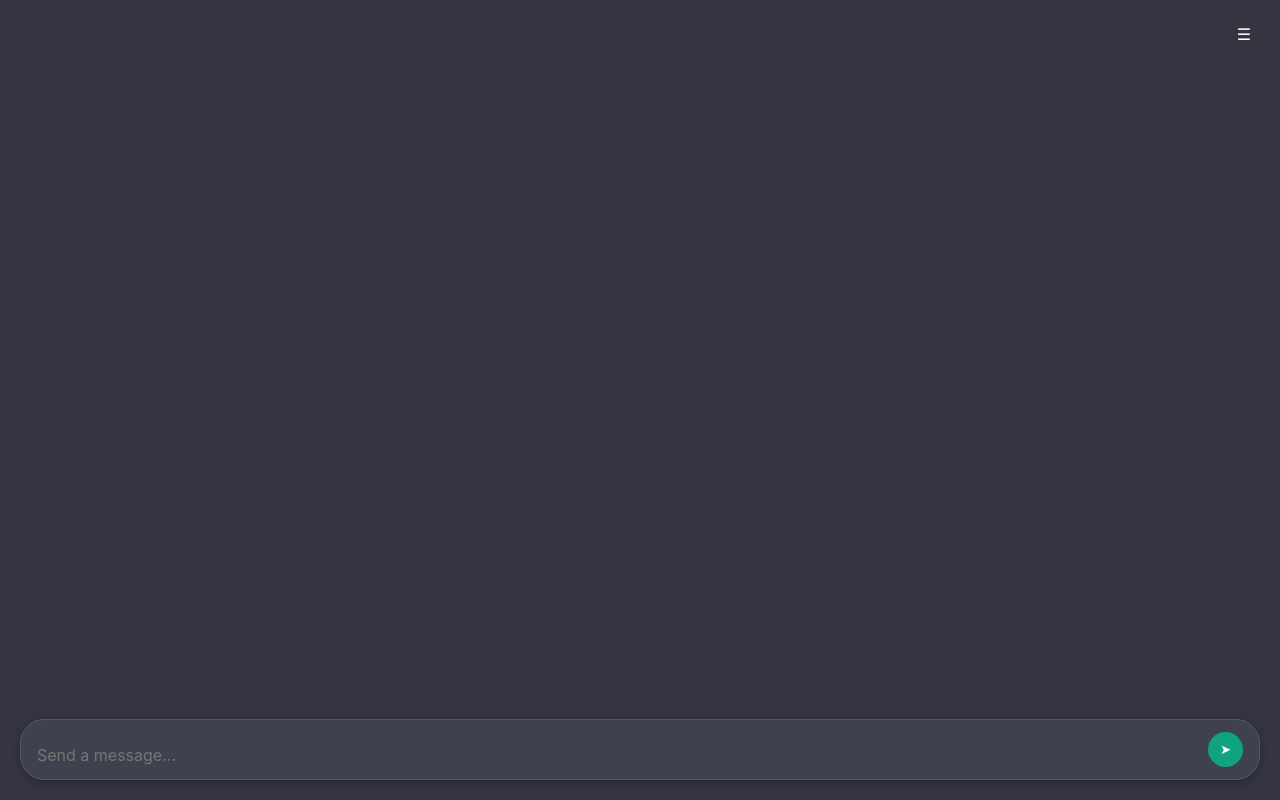
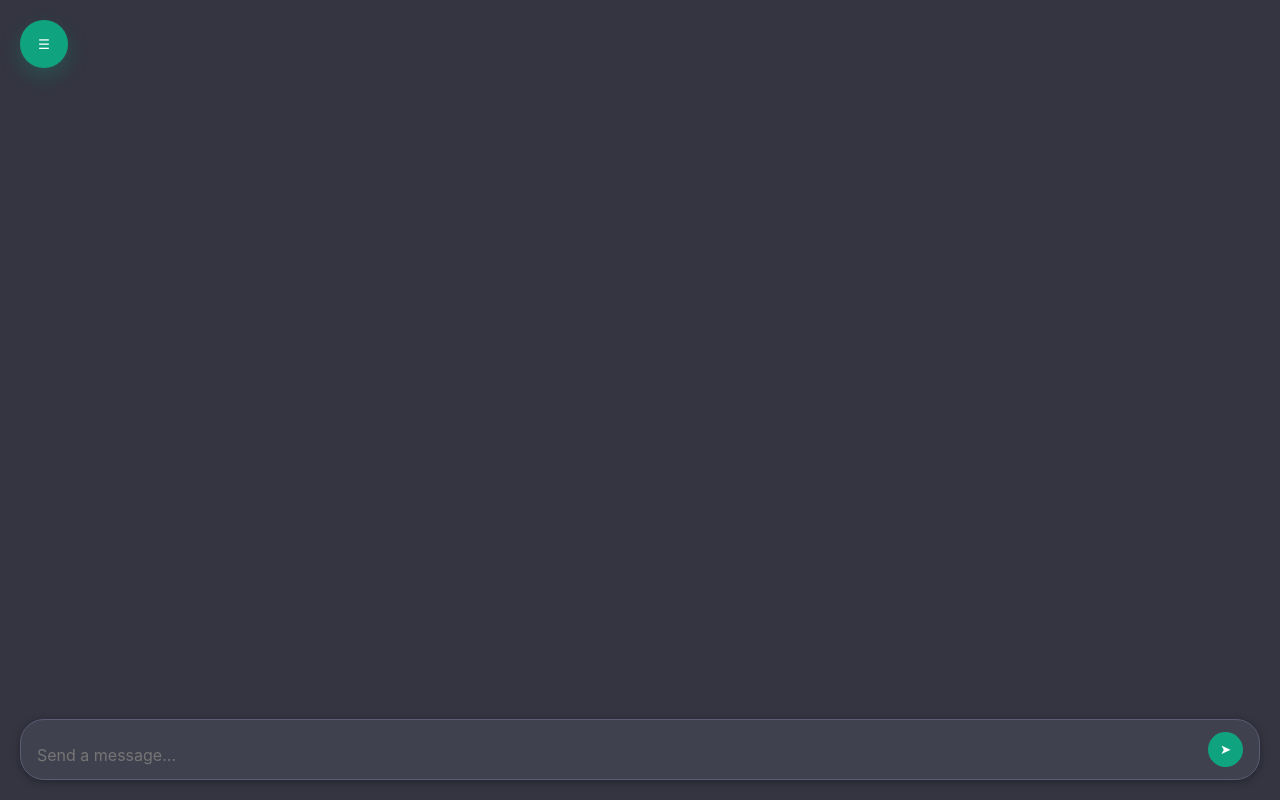
Before and after one commit to Shashi9298/mini-chatgpt-backend, a React (Create React App) app in the folder chat-ui/: page / in a window 1280 px wide. Both pictures are taken after a click on the button "Toggle sidebar". Built offline with nearby package versions, Linux system fonts and the light colour scheme.

Commit message:
fix: sidebar ux and chat focus improvements

```diff
--- a/chat-ui/src/App.js
+++ b/chat-ui/src/App.js
@@ -321,6 +321,9 @@ function App() {
     }
 
     setInput("");
+    if (textareaRef.current) {
+      textareaRef.current.style.height = "24px";
+    }
     setLoading(false);
   };
 
@@ -462,6 +465,16 @@ function App() {
             <div style={stylesToUse.sidebarTitle}>MiniGPT</div>
             <div style={stylesToUse.sidebarSubtitle}>Conversational AI</div>
           </div>
+          <div style={{ display: "flex", gap: "8px", alignItems: "center", marginLeft: "auto" }}>
+            <button
+              type="button"
+              aria-label="Toggle sidebar"
+              title="Toggle sidebar"
+              onClick={() => setSidebarOpen((prev) => !prev)}
+              style={styles.themeToggleBtn}
+            >
+              ☰
+            </button>
             <button
               type="button"
               aria-label="Toggle theme"
@@ -471,6 +484,7 @@ function App() {
             >
               {theme === "light" ? "🌙" : "☀️"}
             </button>
+          </div>
         </div>
 
         <button
@@ -510,12 +524,20 @@ function App() {
                 setActiveChatId(session.id);
                 setTypingChatId(null);
                 shouldAutoScrollRef.current = true;
+                if (textareaRef.current) {
+                  textareaRef.current.style.height = "24px";
+                  textareaRef.current.focus();
+                }
               }}
               onKeyDown={(e) => {
                 if (e.key === "Enter" || e.key === " ") {
                   setActiveChatId(session.id);
                   setTypingChatId(null);
                   shouldAutoScrollRef.current = true;
+                  if (textareaRef.current) {
+                    textareaRef.current.style.height = "24px";
+                    textareaRef.current.focus();
+                  }
                 }
               }}
             >
@@ -576,17 +598,33 @@ function App() {
 
       {/* Main */}
       <div style={styles.main}>
-        <div style={{ display: "flex", alignItems: "center", padding: "20px 20px 0", gap: "8px" }}>
+        {!sidebarOpen && (
           <button
             type="button"
-            aria-label="Toggle sidebar"
-            title="Toggle sidebar"
-            onClick={() => setSidebarOpen((prev) => !prev)}
-            style={styles.themeToggleBtn}
+            aria-label="Open sidebar"
+            title="Open sidebar"
+            onClick={() => setSidebarOpen(true)}
+            style={{
+              position: "fixed",
+              top: "20px",
+              left: "20px",
+              width: "48px",
+              height: "48px",
+              borderRadius: "50%",
+              backgroundColor: "#10a37f",
+              color: "#ffffff",
+              border: "none",
+              cursor: "pointer",
+              zIndex: 1000,
+              display: "flex",
+              alignItems: "center",
+              justifyContent: "center",
+              boxShadow: "0 8px 20px rgba(16, 163, 127, 0.25)"
+            }}
           >
             ☰
           </button>
-        </div>
+        )}
 
         {/* Chat */}
         <div
@@ -608,13 +646,23 @@ function App() {
                   ...styles.messageBubble,
                   backgroundColor:
                     msg.role === "user"
-                      ? stylesToUse.userBubble
+                      ? theme === "light"
+                        ? "#f4f4f4"
+                        : "#4a4d63"
                       : theme === "light"
                       ? stylesToUse.assistantBubble
                       : "#444654",
+                  border:
+                    msg.role === "user"
+                      ? theme === "light"
+                        ? "1px solid #d9dce3"
+                        : "1px solid #5a5c73"
+                      : "none",
                   color:
                     msg.role === "user"
-                      ? stylesToUse.userText
+                      ? theme === "light"
+                        ? "#0f1720"
+                        : "white"
                       : theme === "light"
                       ? stylesToUse.assistantText
                       : "inherit"
@@ -661,7 +709,7 @@ function App() {
                     backgroundColor: "#ffffff",
                     borderRadius: "24px",
                     padding: "12px 16px",
-                    border: "1px solid #e6e9ee",
+                    border: "1px solid #d9dce3",
                     boxShadow: "0 2px 8px rgba(0, 0, 0, 0.08)"
                   }
                 : {
@@ -670,7 +718,7 @@ function App() {
                     backgroundColor: "#40414f",
                     borderRadius: "24px",
                     padding: "12px 16px",
-                    border: "1px solid #565869",
+                    border: "1px solid #5a5c73",
                     boxShadow: "0 2px 8px rgba(0, 0, 0, 0.3)"
                   }
             }
```
Lines whose indentation alone changed are shown as unchanged.
